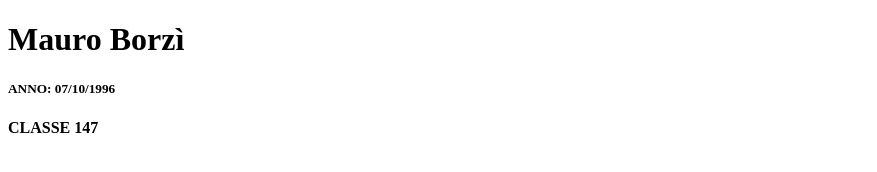
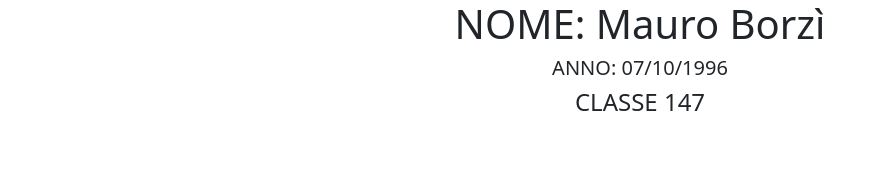
Before and after one commit to anthony-mure/test-1, a plain HTML site: page mauro.html in a window 1280 px wide. Shown: the whole page, without its empty margins (0-877 px from the left). Drawn offline with nearby package versions, Linux system fonts and the light colour scheme.

Commit message:
[upd]MauroHTML

```diff
--- a/mauro.html
+++ b/mauro.html
@@ -4,13 +4,17 @@
 <head>
   <meta charset="UTF-8">
   <meta name="viewport" content="width=device-width, initial-scale=1.0">
+  <link href="https://cdn.jsdelivr.net/npm/bootstrap@5.3.8/dist/css/bootstrap.min.css" rel="stylesheet"
+    integrity="sha384-sRIl4kxILFvY47J16cr9ZwB07vP4J8+LH7qKQnuqkuIAvNWLzeN8tE5YBujZqJLB" crossorigin="anonymous">
   <title>Mauro</title>
 </head>
 
 <body>
-  <h1>Mauro Borzì</h1>
-  <h5>ANNO: 07/10/1996</h5>
-  <h4>CLASSE 147</h4>
+  <div class="text-center">
+    <h1>NOME: Mauro Borzì</h1>
+    <h5>ANNO: 07/10/1996</h5>
+    <h4>CLASSE 147</h4>
+  </div>
 </body>
 
 </html>
```
